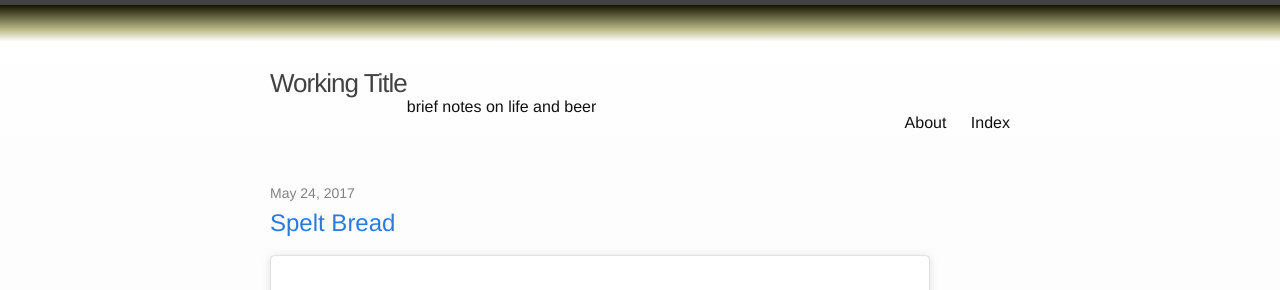
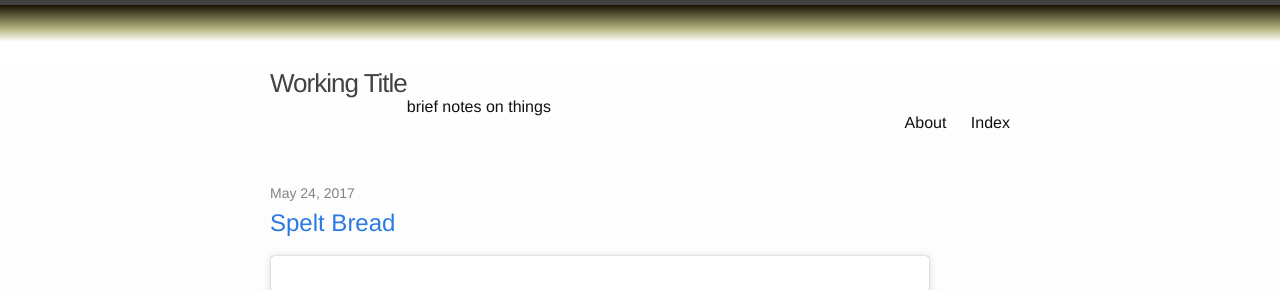
Before and after one commit to thejimnicholson/thejimnicholson.github.io, a Jekyll site: the page built from index.html, in a window 1280 px wide and 900 px high. Shown: the top 290 px of the window. Built offline with Jekyll 4.4.1, drawn with Linux system fonts in a browser that asks for light colours; Markdown is read by kramdown in place of the engine named in the settings; comment, search, counter and statistics services are not loaded; some of the changed text lies outside the part shown.

Commit message:
Change description line

```diff
--- a/_config.yml
+++ b/_config.yml
@@ -9,7 +9,7 @@
 title: Working Title
 email: thejimnicholson@gmail.com
 description: > # this means to ignore newlines until "baseurl"
-  brief notes on life and beer
+  brief notes on things
 baseurl: "" # the subpath of your site, e.g. /blog
 url: "http://thejimnicholson.github.io" # the base hostname & protocol for your site
 twitter_username: thejimnicholson
```
